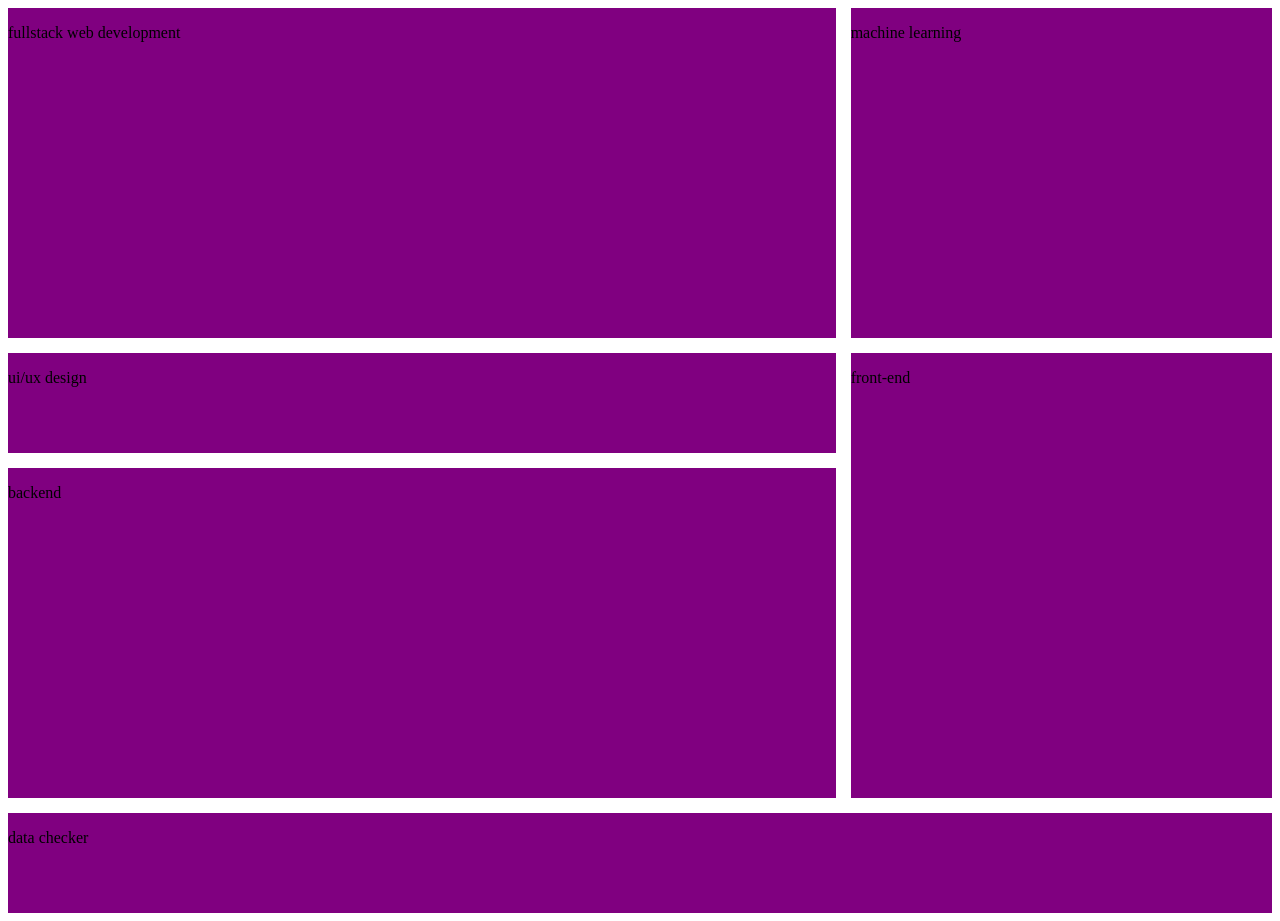
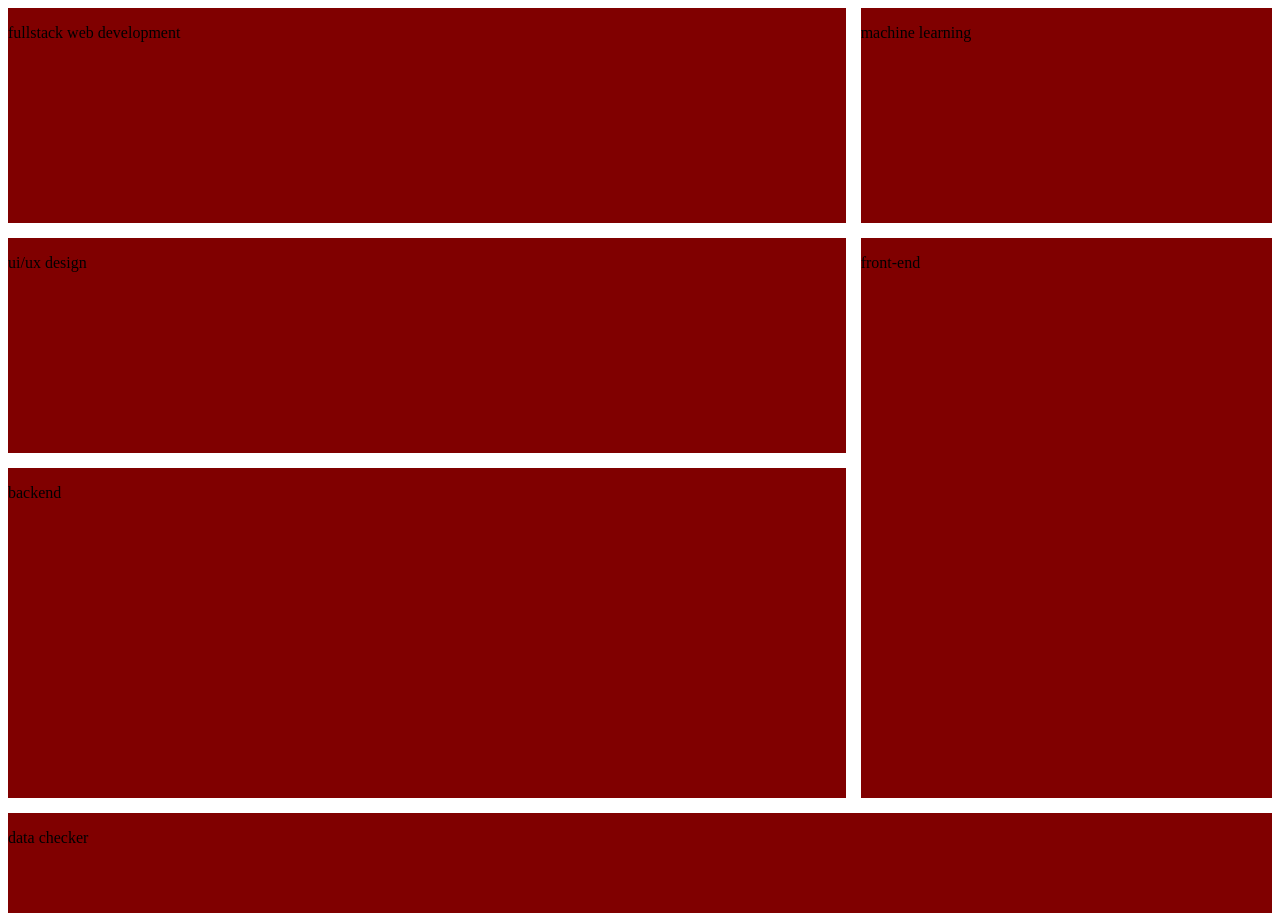
Before and after one commit to chikafx/weekfive, a website: page example2.html in a window 1280 px wide. Drawn offline with Linux system fonts and the light colour scheme.

Commit message:
fix: web page has been made responsive

```diff
--- a/example.css
+++ b/example.css
@@ -1,21 +1,20 @@
+@media screen and (max-width :639px), (orientation:landscape){
     main{
         display: grid;
-    grid-template-columns: repeat(3, 1fr);
-    grid-template-rows: repeat(8, 100px);
+        grid-template-columns: repeat(1, 1fr);
+        grid-template-rows: repeat(6, 150px);
         grid-template-areas:
-    "a a b b"
-    "a a b b"
-    "a a b b"
-    "c c d d"
-    "e e d d"
-    "e e d d"
-    "e e d d"
-    "f f f f";
+        "a"
+        "b"
+        "c"
+        "d"
+        "e"
+        "f";
         gap: 15px;
     }
 
     section{
-    background-color: purple;
+        background-color: fuchsia;
     }
 
     main>section:nth-child(1){
@@ -41,3 +40,93 @@
     main>section:nth-child(6){
        grid-area: f;
     }
+}
+@media screen and (min-width :640px) {
+    main{
+        display: grid;
+        grid-template-columns: repeat(2, 1fr);
+        grid-template-rows: repeat(7, 100px);
+        grid-template-areas:
+        "a a"
+        "b b"
+        "c d"
+        "c d"
+        "e d"
+        "e d"
+        "f f";
+        gap: 15px;
+    }
+
+    section{
+        background-color: rgb(60, 0, 128);
+    }
+
+    main>section:nth-child(1){
+        grid-area: a;
+    }
+
+    main>section:nth-child(2){
+        grid-area: b;
+    }
+
+    main>section:nth-child(3){
+        grid-area: c;
+    }
+
+    main>section:nth-child(4){
+        grid-area: d;
+    }
+
+    main>section:nth-child(5){
+        grid-area: e;
+    }
+
+    main>section:nth-child(6){
+       grid-area: f;
+    }
+}
+@media screen and (min-width :1024px) {
+    main{
+        display: grid;
+        grid-template-columns: repeat(3, 1fr);
+        grid-template-rows: repeat(8, 100px);
+        grid-template-areas:
+        "a a b"
+        "a a b"
+        "c c d"
+        "c c d"
+        "e e d"
+        "e e d"
+        "e e d"
+        "f f f";
+        gap: 15px;
+    }
+
+    section{
+        background-color: rgb(128, 0, 0);
+    }
+
+    main>section:nth-child(1){
+        grid-area: a;
+    }
+
+    main>section:nth-child(2){
+        grid-area: b;
+    }
+
+    main>section:nth-child(3){
+        grid-area: c;
+    }
+
+    main>section:nth-child(4){
+        grid-area: d;
+    }
+
+    main>section:nth-child(5){
+        grid-area: e;
+    }
+
+    main>section:nth-child(6){
+       grid-area: f;
+    }
+}
```
Lines whose indentation alone changed are shown as unchanged.
